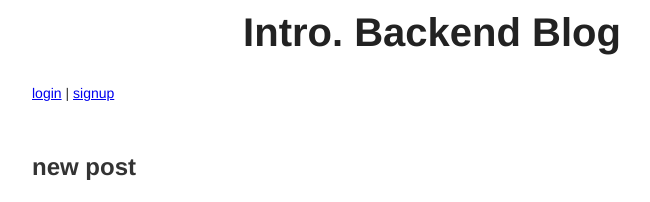
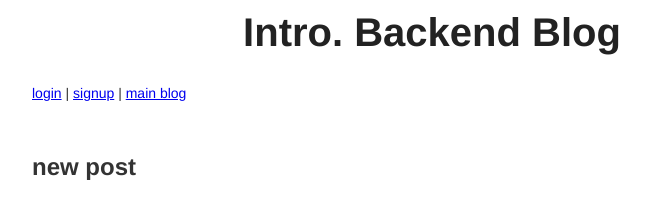
Before and after one commit to JessDF/multiuserblog, a Python web app: template finalproject/templates/newpost.html in a window 1280 px wide. Shown: the top 202 px of the page, without its empty margins (208-858 px from the left). Run offline with Jinja, Linux system fonts and the light colour scheme; the template is opened without the code that fills it, so the values that code supplies are empty.

Commit message:
Updated linkage

```diff
--- a/finalproject/templates/base.html
+++ b/finalproject/templates/base.html
@@ -17,10 +17,14 @@
       <a class="login-link" href="/blog/newpost">new post</a>
 	  |
       <a class="login-link" href="/">welcome</a>
+	  |
+      <a class="login-link" href="/blog">main blog</a>
     {% else %}
       <a class="login-link" href="/login">login</a>
       |
       <a class="login-link" href="/signup">signup</a>
+      |
+      <a class="login-link" href="/blog">main blog</a>
     {% endif %}
   </div>
 	<div id="content">
```
